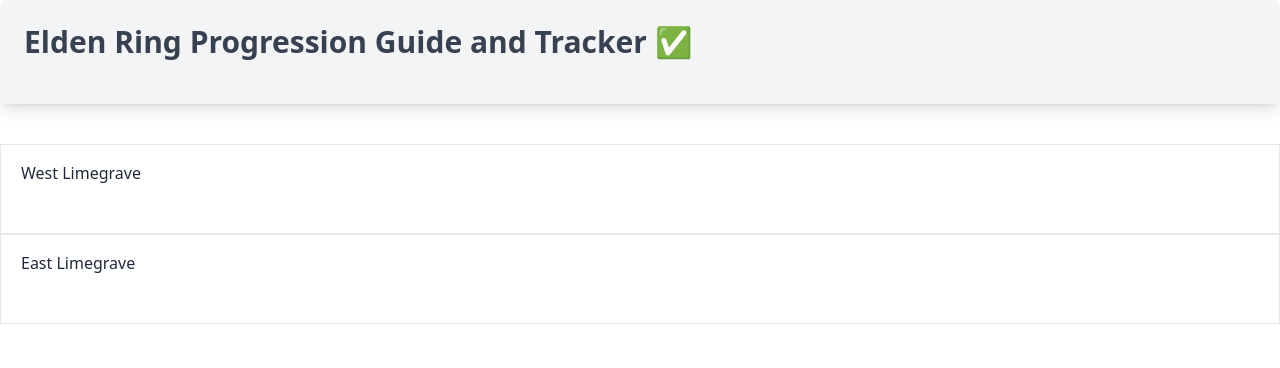
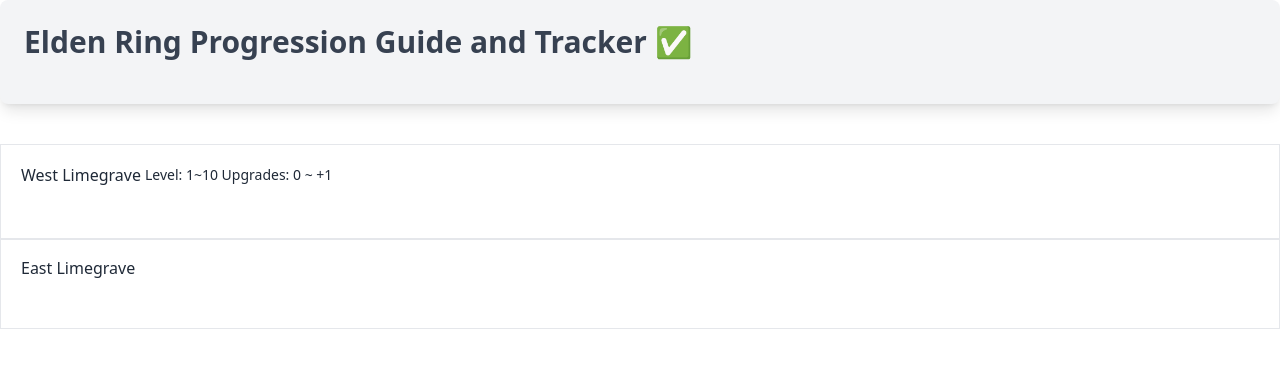
Before and after one commit to JacobMillner/elden-ring-progression, a Next.js app: page / in a window 1280 px wide. Shown: the top 368 px of the page. Built offline with nearby package versions, Linux system fonts and the light colour scheme.

Commit message:
tweaks and more tasks

```diff
--- a/src/components/ProgressRow/index.tsx
+++ b/src/components/ProgressRow/index.tsx
@@ -10,16 +10,16 @@ const ProgressRow = (props: ProgressRowProps) => {
     }
   }, [checkedData, checked, id]);
   return (
-    <div
+    <tr
+      id={id}
+      className="bg-white border-b transition duration-300 ease-in-out hover:bg-gray-100"
+    >
+      <td
+        className="text-sm text-gray-900 font-light px-6 py-4 whitespace-nowrap hover:cursor-pointer"
         onClick={() => {
           toggleCheckbox(!checked, id);
         }}
       >
-      <tr
-        id={id}
-        className="bg-white border-b transition duration-300 ease-in-out hover:bg-gray-100 hover:cursor-pointer"
-      >
-        <td className="text-sm text-gray-900 font-light px-6 py-4 whitespace-nowrap">
         <input
           className="form-check-input appearance-none h-4 w-4 border border-gray-300 rounded-sm bg-white checked:bg-blue-600 checked:border-blue-600 focus:outline-none transition duration-200 mt-1 align-top bg-no-repeat bg-center bg-contain float-left mr-2 cursor-pointer"
           type="checkbox"
@@ -27,7 +27,12 @@ const ProgressRow = (props: ProgressRowProps) => {
           id={id}
         />
       </td>
-        <td className="text-sm text-gray-900 font-light px-6 py-4 whitespace-nowrap">
+      <td
+        className="text-sm text-gray-900 font-light px-6 py-4 whitespace-nowrap hover:cursor-pointer"
+        onClick={() => {
+          toggleCheckbox(!checked, id);
+        }}
+      >
         {title}
       </td>
       <td className="text-sm text-gray-900 font-light px-6 py-4 whitespace-nowrap">
@@ -47,7 +52,6 @@ const ProgressRow = (props: ProgressRowProps) => {
         </div>
       </td>
     </tr>
-    </div>
   );
 };
 
--- a/src/components/TaskCategories/index.tsx
+++ b/src/components/TaskCategories/index.tsx
@@ -16,6 +16,7 @@ const TaskCategories = (props: TaskCategoriesProps) => {
           >
             <TaskCategory
               title={cat.title}
+              subtitle={cat.subtitle}
               tasks={cat.tasks}
               key={`cat-${cat.title}`}
               checkData={checkData}
--- a/src/components/TaskCategory/index.tsx
+++ b/src/components/TaskCategory/index.tsx
@@ -4,7 +4,7 @@ import { Task } from 'pageConfig/tasks/types';
 import { TaskCategoryProps } from './types';
 
 const TaskCategory = (props: TaskCategoryProps) => {
-  const { title, tasks, checkData, toggleCheckbox } = props;
+  const { title, subtitle, tasks, checkData, toggleCheckbox } = props;
   const tasksData: (Task | undefined)[] = tasks.map((task) =>
     taskHash.get(task)
   );
@@ -13,7 +13,7 @@ const TaskCategory = (props: TaskCategoryProps) => {
       <div className="accordion-item bg-white border border-gray-200">
         <h2 className="accordion-header mb-0" id="headingOne5">
           <button
-            className="accordion-button relative flex items-center w-full py-4 px-5 text-base text-gray-800 text-left bg-white border-0 rounded-none transition focus:outline-none"
+            className="accordion-button text-2xl relative flex items-center w-full py-4 px-5 text-base text-gray-800 text-left bg-white border-0 rounded-none transition focus:outline-none"
             type="button"
             data-bs-toggle="collapse"
             data-bs-target="#collapseOne5"
@@ -21,6 +21,7 @@ const TaskCategory = (props: TaskCategoryProps) => {
             aria-controls="collapseOne5"
           >
             {title}
+            {subtitle && <span className="p-1 text-sm">{subtitle}</span>}
           </button>
         </h2>
         <div
--- a/src/components/TaskCategory/types.ts
+++ b/src/components/TaskCategory/types.ts
@@ -1,5 +1,6 @@
 export interface TaskCategoryProps {
   title: string;
+  subtitle?: string;
   tasks: string[];
   checkData: Map<string, boolean>;
   toggleCheckbox: (checked: boolean, id: string) => void;
--- a/src/pageConfig/page/index.ts
+++ b/src/pageConfig/page/index.ts
@@ -3,7 +3,17 @@ import { PageCategory } from './types';
 export const progression: PageCategory[] = [
   {
     title: 'West Limegrave',
-    tasks: ['obtain-wetstone-knife', 'limegrave-west-map-fragment'],
+    subtitle: 'Level: 1~10 Upgrades: 0 ~ +1',
+    tasks: [
+      'obtain-wetstone-knife',
+      'limegrave-west-map-fragment',
+      'boc-seamster-quest',
+      'find-sellen',
+      'talk-to-roderika',
+      'find-ashes-of-war-merchant',
+      'meet-potboy',
+      'talk-to-d-hunter',
+    ],
   },
   {
     title: 'East Limegrave',
--- a/src/pageConfig/page/types.ts
+++ b/src/pageConfig/page/types.ts
@@ -2,5 +2,6 @@ import { Task } from 'pageConfig/tasks/types';
 
 export interface PageCategory {
   title: string;
+  subtitle?: string;
   tasks: string[];
 }
--- a/src/pageConfig/tasks/index.ts
+++ b/src/pageConfig/tasks/index.ts
@@ -22,6 +22,67 @@ const taskHash: Map<string, Task> = new Map([
     },
   ],
   [
+    'boc-seamster-quest',
+    {
+      id: 'boc-seamster-quest',
+      title: "Do Boc the Seamster's Quest",
+      image:
+        'https://eldenring.wiki.fextralife.com/file/Elden-Ring/boc_npcs_elden_ring_wiki_guide_300px.jpg',
+      link: 'https://eldenring.wiki.fextralife.com/Boc+the+Seamster',
+    },
+  ],
+  [
+    'find-sellen',
+    {
+      id: 'find-sellen',
+      title: "Find Sorceress Sellen (if you're a mage)",
+      image:
+        'https://eldenring.wiki.fextralife.com/file/Elden-Ring/sorceress-sellen-npc-elden-ring-wiki-guide.jpg',
+      link: 'https://eldenring.wiki.fextralife.com/Sorceress+Sellen',
+    },
+  ],
+  [
+    'talk-to-roderika',
+    {
+      id: 'talk-to-roderika',
+      title: 'Talk to Roderika',
+      image:
+        'https://eldenring.wiki.fextralife.com/file/Elden-Ring/woman_with_a_red_hood_npc_elden_ring_wiki_guide_300px.jpg',
+      link: 'https://eldenring.wiki.fextralife.com/Roderika',
+    },
+  ],
+  [
+    'find-ashes-of-war-merchant',
+    {
+      id: 'find-ashes-of-war-merchant',
+      title: 'Find Ashes of War Merchant',
+      image:
+        'https://eldenring.wiki.fextralife.com/file/Elden-Ring/warmasters_shack_locations_elden_ring_wiki_guide.jpg',
+      link: "https://eldenring.wiki.fextralife.com/Warmaster's+Shack",
+    },
+  ],
+  [
+    'meet-potboy',
+    {
+      id: 'meet-potboy',
+      title: 'Meet Potboy (Alexander)',
+      image:
+        'https://eldenring.wiki.fextralife.com/file/Elden-Ring/alexander_npc_elden_ring_wiki_guide_300px.jpg',
+      link: 'https://eldenring.wiki.fextralife.com/Iron+Fist+Alexander',
+    },
+  ],
+  [
+    'talk-to-d-hunter',
+    {
+      id: 'talk-to-d-hunter',
+      title: 'Talk to D, Hunter of the Dead',
+      image:
+        'https://eldenring.wiki.fextralife.com/file/Elden-Ring/d-hunter-of-the-dead-npc-elden-ring-wiki-guide.jpg',
+      link: 'https://eldenring.wiki.fextralife.com/D+Hunter+of+the+Dead',
+    },
+  ],
+  //Meet Potboy (Alexander)
+  [
     'talk-to-kenneth',
     {
       id: 'talk-to-kenneth',
```
Lines whose indentation alone changed are shown as unchanged.
